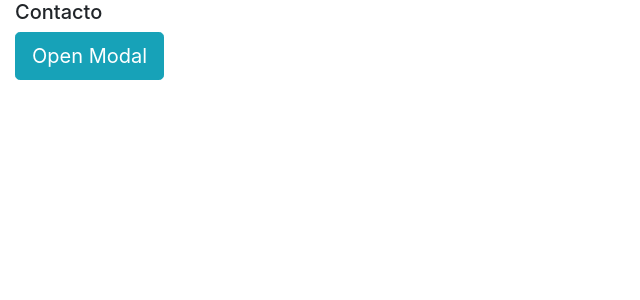
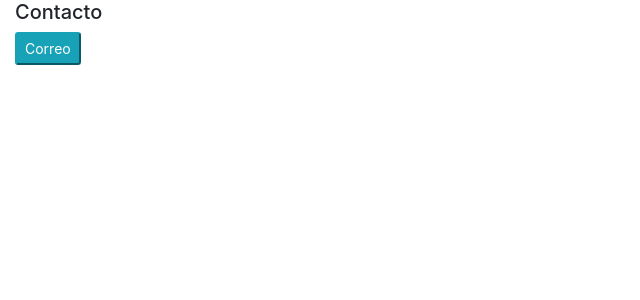
Before and after one commit to rodrigo-leo/WEBSOA, a PHP site: page /dashboard/html/Inicio.php in a window 1280 px wide. Shown: the part 56-356 px from the top of the page, without its empty margins (0-640 px from the left). Run offline with PHP 8.4, Linux system fonts and the light colour scheme.

Commit message:
footer
correccion de estilo

```diff
--- a/html/footer.php
+++ b/html/footer.php
@@ -6,7 +6,7 @@
     <div class="container-fluid">
             <h5>Contacto</h5>
             <!-- Trigger the modal with a button -->
-            <button type="button" class="btn btn-info btn-lg" data-toggle="modal" data-target="#myModal">Open Modal</button>
+            <button type="button" class="btn-sm btn-info btn-lg" data-toggle="modal" data-target="#myModal">Correo</button>
 
             <!-- Modal -->
             <div id="myModal" class="modal fade" role="dialog">
@@ -49,7 +49,7 @@
 
                                                     <div class="form-group">
                                                         <div class="col-md-12 text-center">
-                                                            <button type="submit" class="btn btn-primary btn-lg">Submit</button>
+                                                            <button type="submit" class="btn btn-primary btn-lg">Enviar</button>
                                                         </div>
                                                     </div>
                                                 </fieldset>
```
